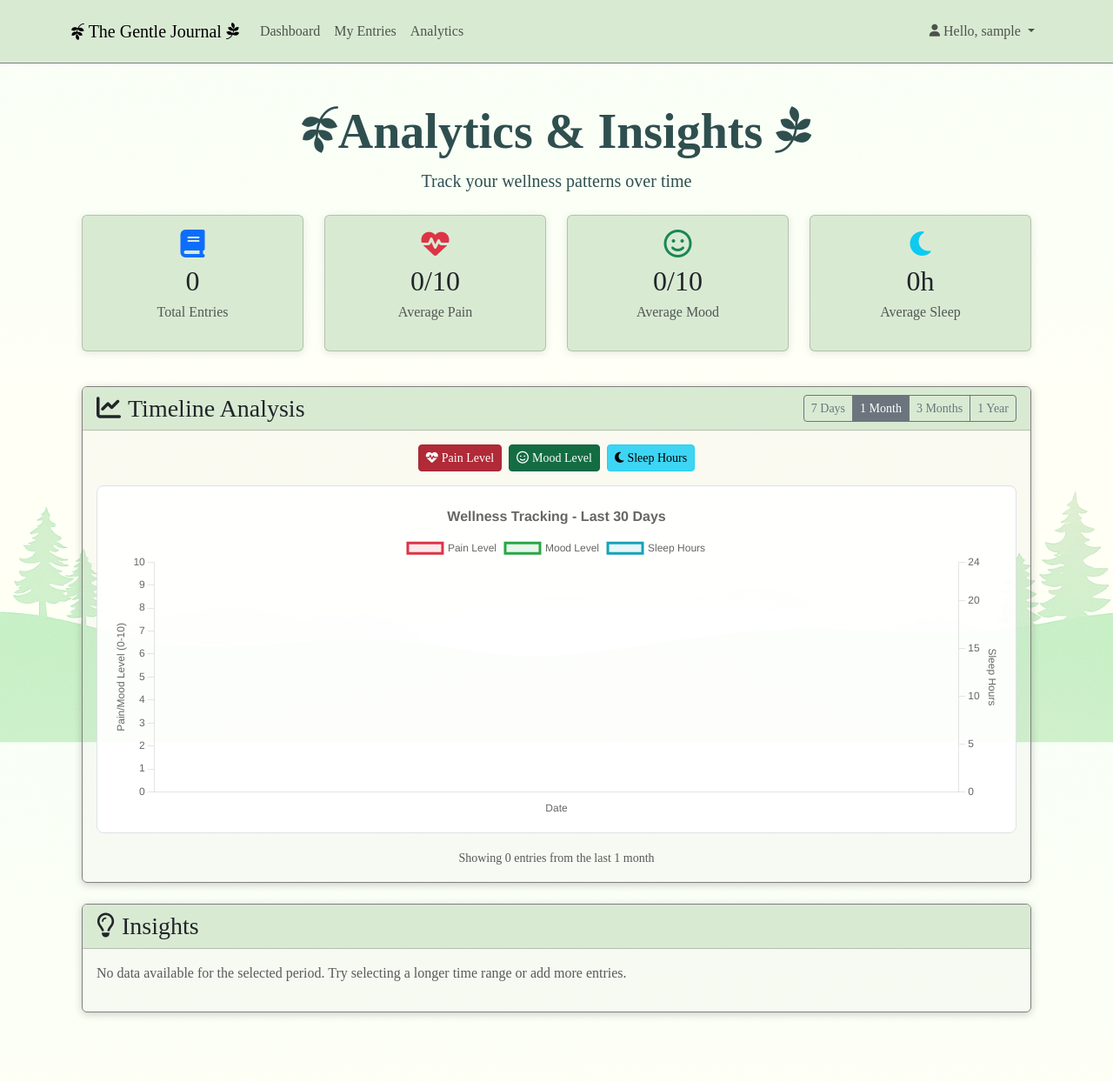
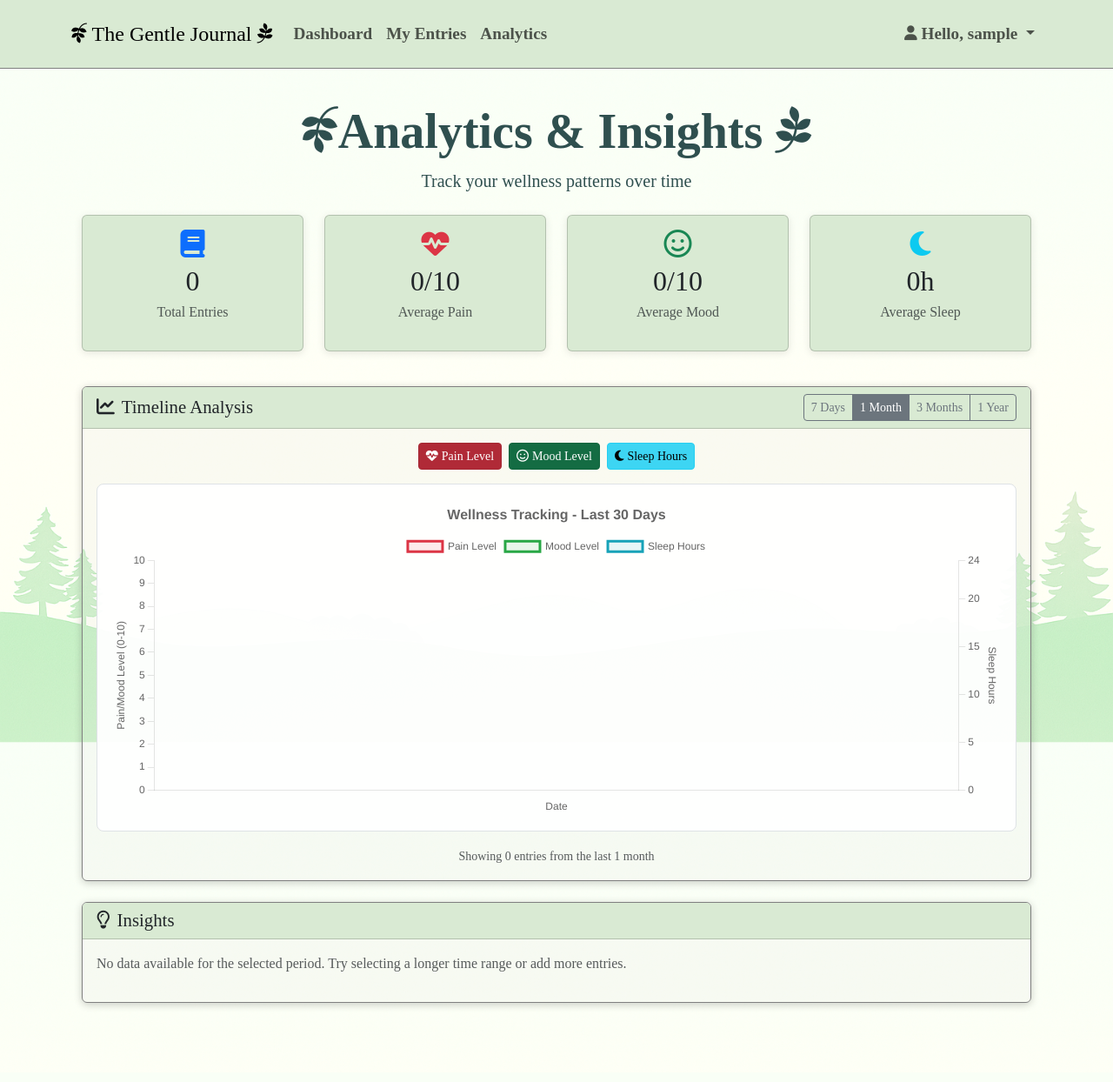
Before and after one commit to AC-dev16/the-gentle-journal, a Django app: page /analytics/ in a window 1280 px wide. Shown: the whole page at 87% size. After the commit the page ends 1159 px from the top, so only its background shows below. Run offline with Django 4.2, Linux system fonts and the light colour scheme; the visitor is signed in with stand-in values (Sample User, id 1); data that the repository does not hold is empty; some libraries are stand-ins or nearby versions; some web fonts are replaced.

Commit message:
Update CSS for improved readability and maintainability; update navbar styles, date class, and add timeline and insights font sizes for better layout consistency.

```diff
--- a/static/css/style.css
+++ b/static/css/style.css
@@ -34,14 +34,14 @@
     z-index: 1000;
 }
 
-/* .navbar-brand {
+#navbarBrand {
     font-size: 1.5rem !important;
-} */
+}
 
-/* .nav-link {
+.nav-link {
     font-size: 1.2rem !important;
     font-weight: bold;
-} */
+}
 
 main {
     margin-top: 70px;
@@ -128,7 +128,7 @@
     font-size: 1.8rem;
 }
 
-#date {
+.date {
     font-size: 1.5rem;
 }
 
@@ -422,6 +422,10 @@
     transform: translateY(-3px);
 }
 
+.timeline, .insights {
+    font-size: 1.3rem;
+}
+
 .card-header {
     background-color: var(--primary-color);
 }
@@ -464,15 +468,15 @@
 
 /* Mobile responsiveness */
 
-/* @media screen and (max-width: 375px) {
-    div.container.sm-center {
-        justify-content: center !important;
+@media screen and (max-width: 375px) {
+    #centered {
+        justify-content: center;
     }
 
     main {
         margin-top: 100px;
     }
-} */
+}
 
 @media screen and (max-width: 768px) {
     .chart-container {
```
